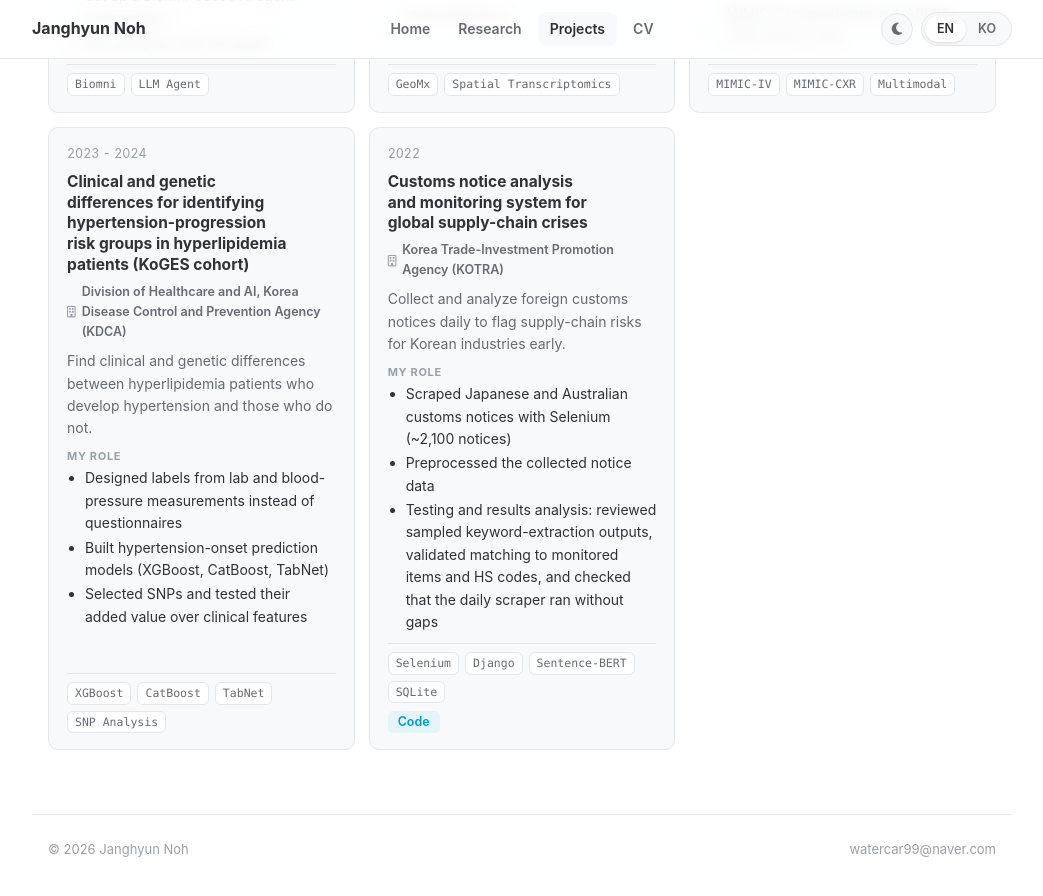
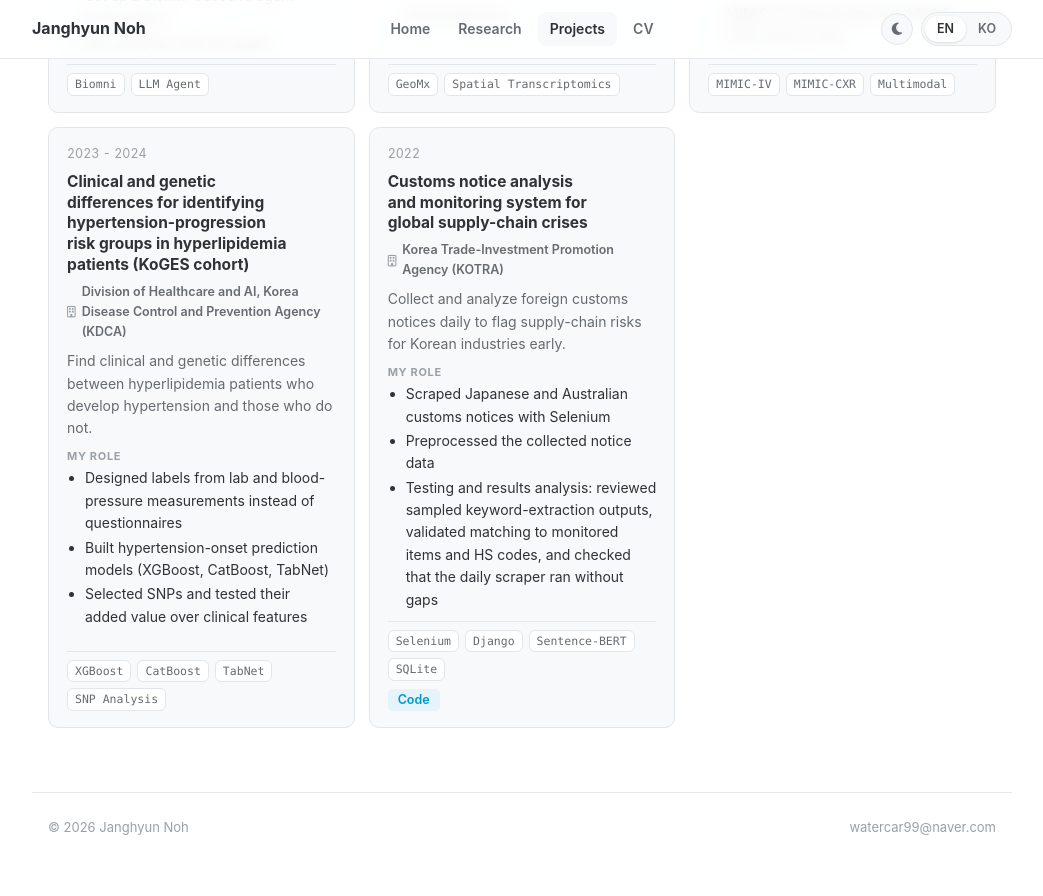
Before and after one commit to janghyunnoh/janghyunnoh.github.io, a Jekyll site: the page built from projects/index.md, in a window 1280 px wide and 900 px high, scrolled down 938 px. Shown: the top 896 px of the window, without its empty margins (118-1161 px from the left). Built offline with Jekyll 4.4.1, drawn with Linux system fonts in a browser that asks for light colours.

Commit message:
KOTRA card: drop notice counts
Co-Authored-By: Claude Opus 5.5 <noreply@anthropic.com>
Claude-Session: https://claude.ai/code/session_01KSQJoZP1auZdYkoBxWPSet

```diff
--- a/_data/projects.yml
+++ b/_data/projects.yml
@@ -116,11 +116,11 @@
   summary: "Collect and analyze foreign customs notices daily to flag supply-chain risks for Korean industries early."
   summary_ko: "해외 관세청 세관 고시를 매일 수집·분석해 공급망 위기 신호를 산업 관계자에게 빠르게 전달"
   role:
-    - "Scraped Japanese and Australian customs notices with Selenium (~2,100 notices)"
+    - "Scraped Japanese and Australian customs notices with Selenium"
     - "Preprocessed the collected notice data"
     - "Testing and results analysis: reviewed sampled keyword-extraction outputs, validated matching to monitored items and HS codes, and checked that the daily scraper ran without gaps"
   role_ko:
-    - "Selenium 기반 일본·호주 세관 고시 스크래핑 (약 2,100건)"
+    - "Selenium 기반 일본·호주 세관 고시 스크래핑"
     - "수집 데이터 전처리"
     - "테스트 및 결과 분석: 키워드 추출 결과 샘플 검토, 모니터링 품목·HSCODE 매칭 검증, 스크래퍼 일일 수집 동작 확인"
   tags: [Selenium, Django, Sentence-BERT, SQLite]
```
